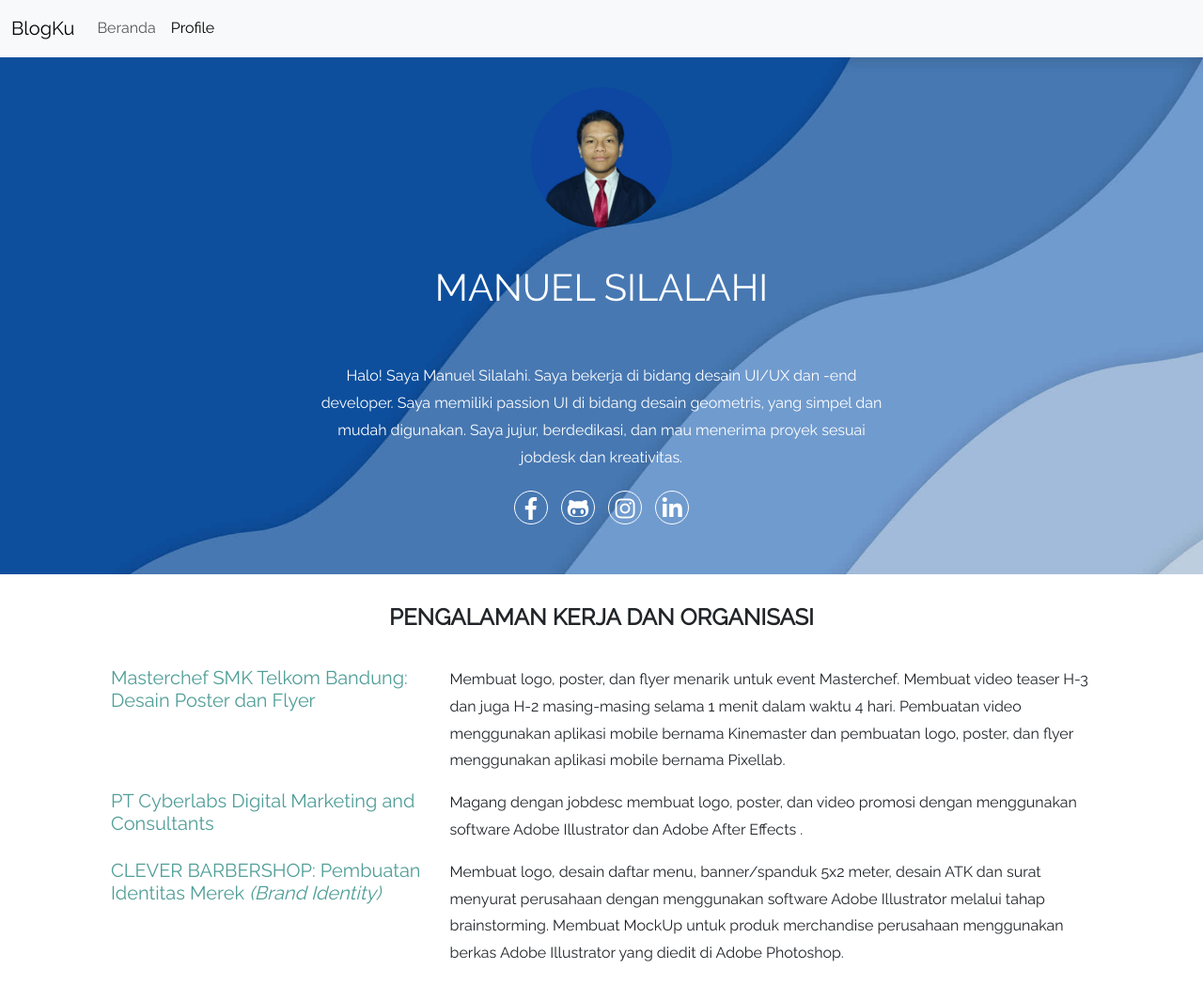
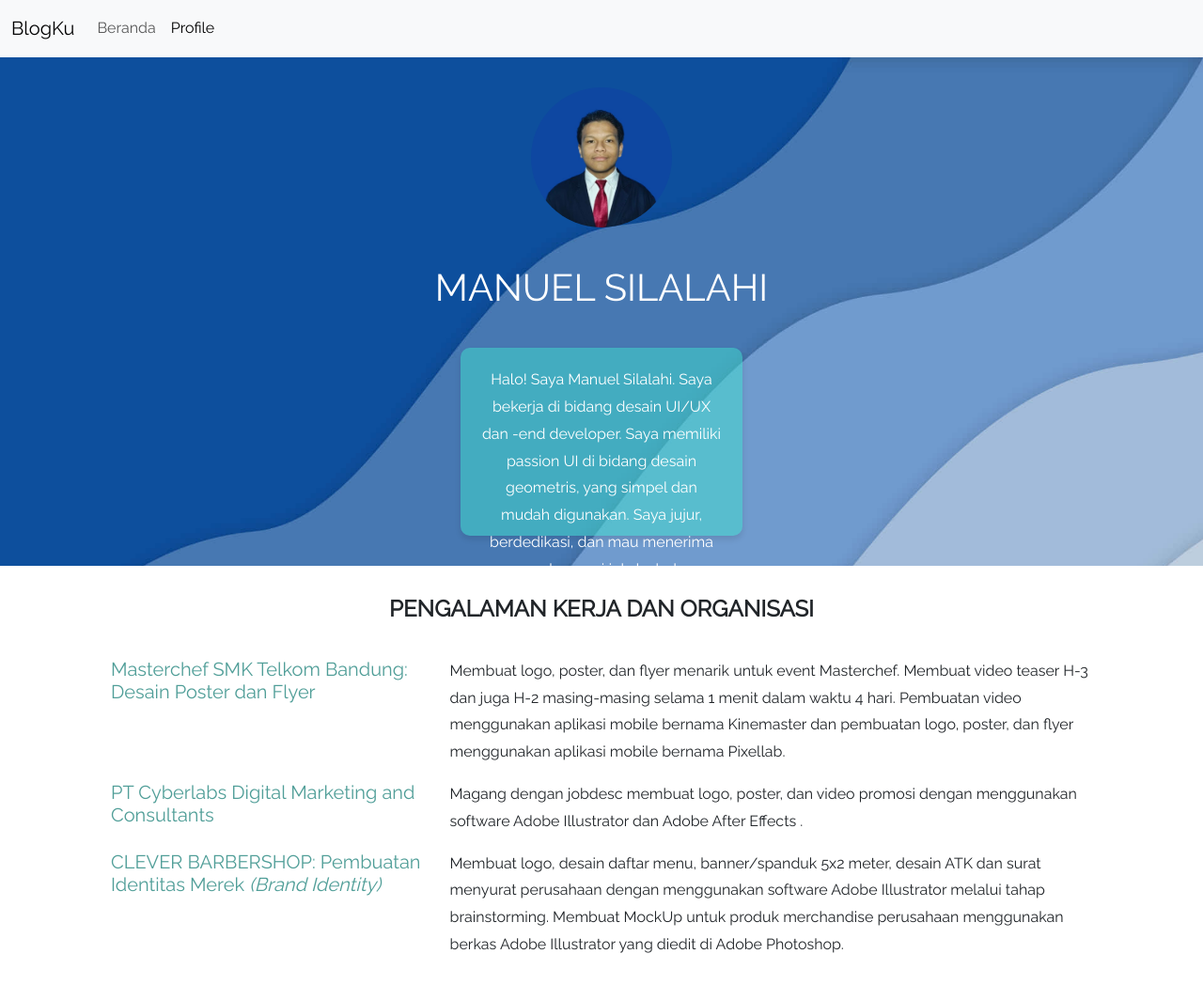
Before and after one commit to manuelapriandi/manuelapriandi.github.io, a plain HTML site: page profile.html in a window 1280 px wide. Shown: the top 1048 px of the page at 94% size. Drawn offline with nearby package versions, Linux system fonts and the light colour scheme.

Commit message:
update file CV-ke2

```diff
--- a/style.css
+++ b/style.css
@@ -42,6 +42,12 @@ header {
 header section {
   margin: 0 auto;
   max-width: 640px;
+  background-color: rgba(64, 224, 208, 0.5);
+  padding: 20px;
+  border-radius: 10px;
+  box-shadow: 0 4px 6px rgba(0, 0, 0, 0.1);
+  width: 300px;
+  height: 200px;
 }
 
 header img {
```
